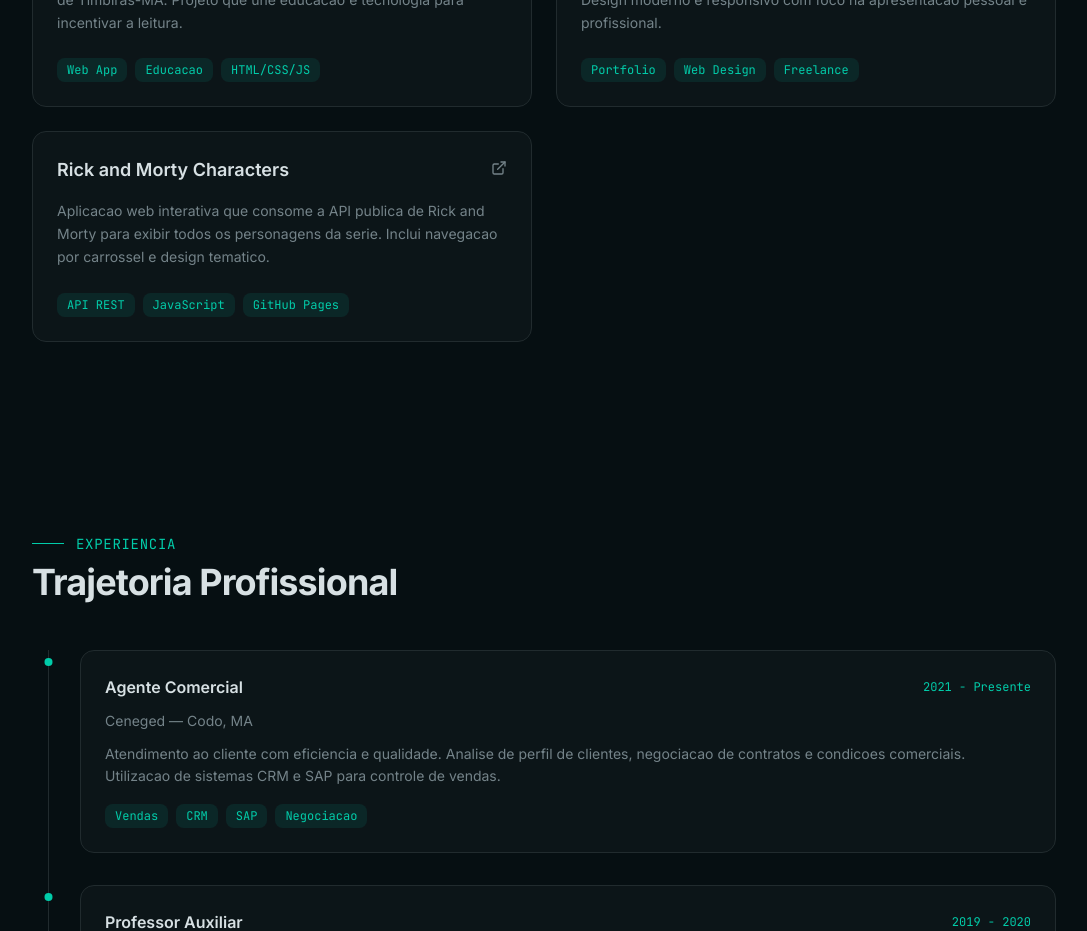
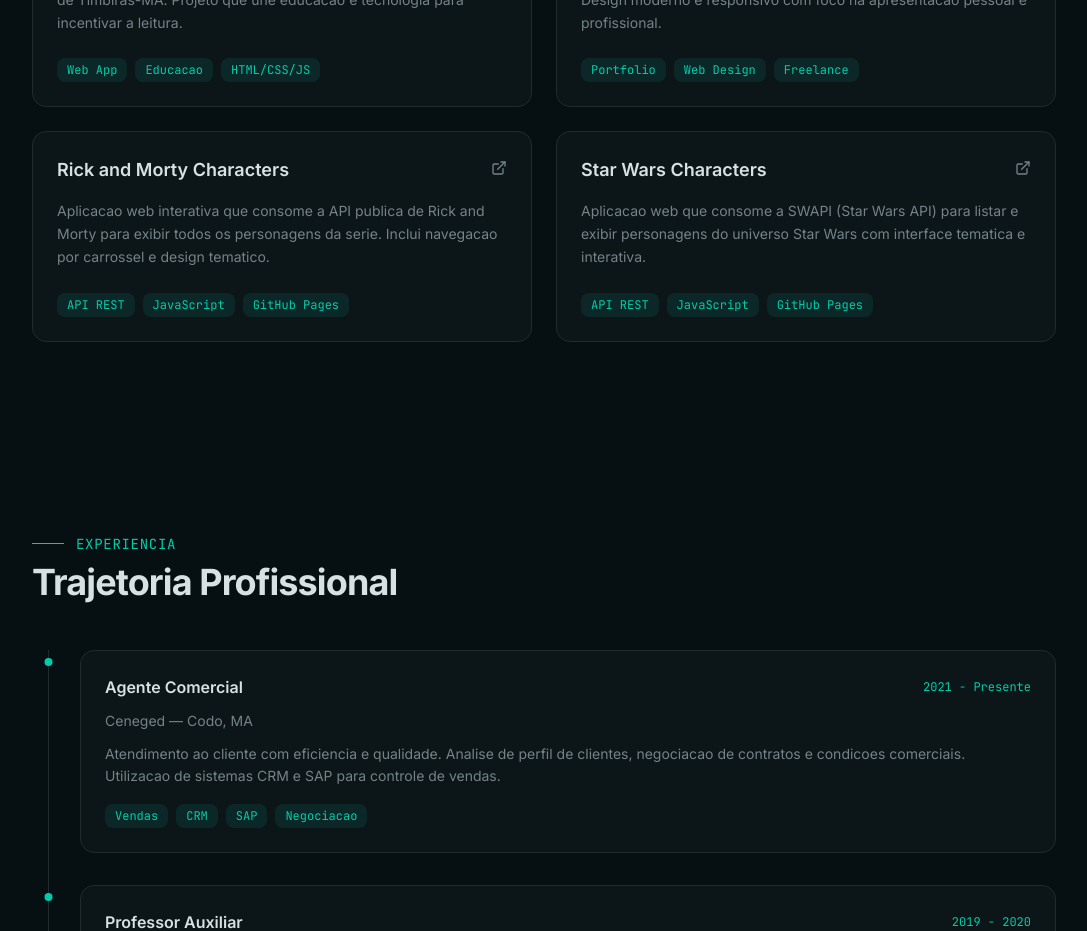
Before and after one commit to Rahonne08/v0-portfolio-for-pablo-rahonne, a Next.js app: page / in a window 1280 px wide. Shown: the part 2620-3551 px from the top of the page, without its empty margins (96-1183 px from the left). Built offline with nearby package versions, Linux system fonts and the light colour scheme.

Commit message:
feat: add "Star Wars Characters" project to portfolio
Add new project with SWAPI API details and update grid layout

Co-authored-by: Pablo Rahonne <175164402+Rahonne08@users.noreply.github.com>

```diff
--- a/components/projects.tsx
+++ b/components/projects.tsx
@@ -20,6 +20,13 @@ const projects = [
     description:
       "Aplicacao web interativa que consome a API publica de Rick and Morty para exibir todos os personagens da serie. Inclui navegacao por carrossel e design tematico.",
     url: "https://rahonne08.github.io/Rick-and-Morty-Characters/",
+    tags: ["API REST", "JavaScript", "GitHub Pages"],
+  },
+  {
+    title: "Star Wars Characters",
+    description:
+      "Aplicacao web que consome a SWAPI (Star Wars API) para listar e exibir personagens do universo Star Wars com interface tematica e interativa.",
+    url: "https://rodrigoserrasqueiro.github.io/Star-Wars-Characters/",
     tags: ["API REST", "JavaScript", "GitHub Pages"],
   },
 ]
```
